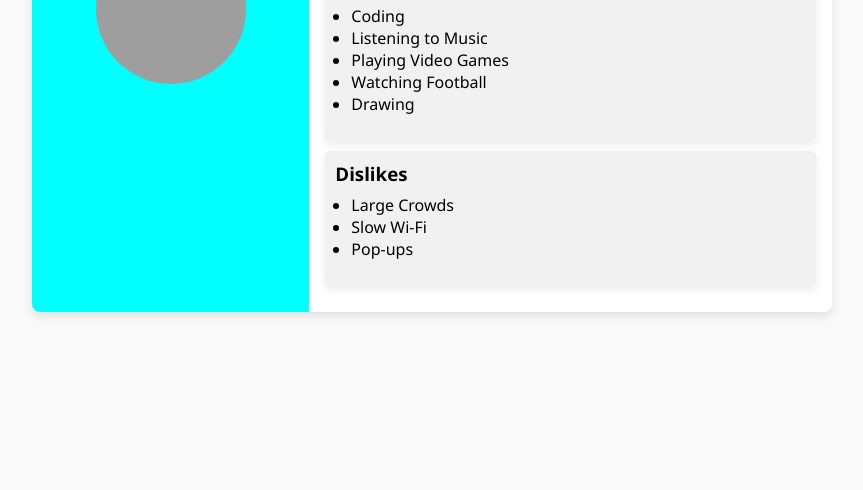
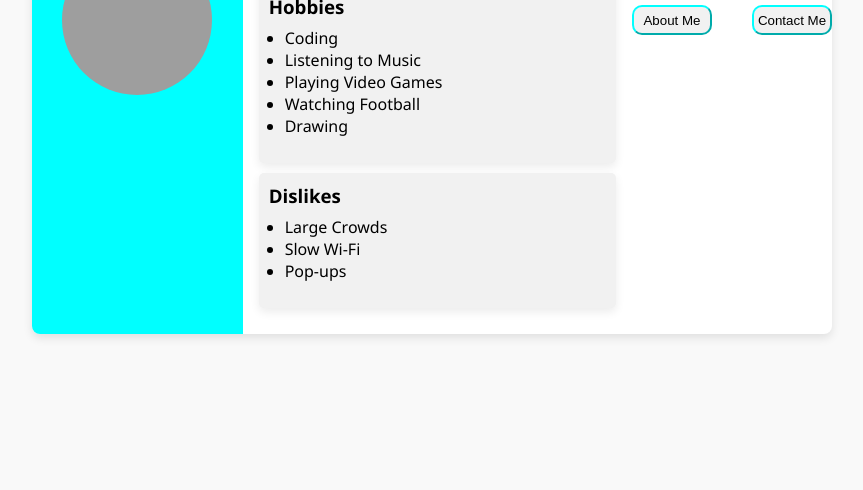
Before and after one commit to ClintonUyiosa/hng_task0, a plain HTML site: page index.html in a window 1280 px wide. Shown: the part 310-800 px from the top of the page, without its empty margins (208-1071 px from the left). Drawn offline with Linux system fonts and the light colour scheme; grey boxes are pictures that could not be loaded.

Commit message:
Update index.html

```diff
--- a/index.html
+++ b/index.html
@@ -75,6 +75,11 @@
       </section>
     </section>
 
+          <section class="button-section">
+        <a href="aboutme.html"><button>About Me</button></a>
+        <a href="contactme.html"><button>Contact Me</button></a>
+      </section>
+
   </article>
 
   <script src="profileCard.js"></script>
```
